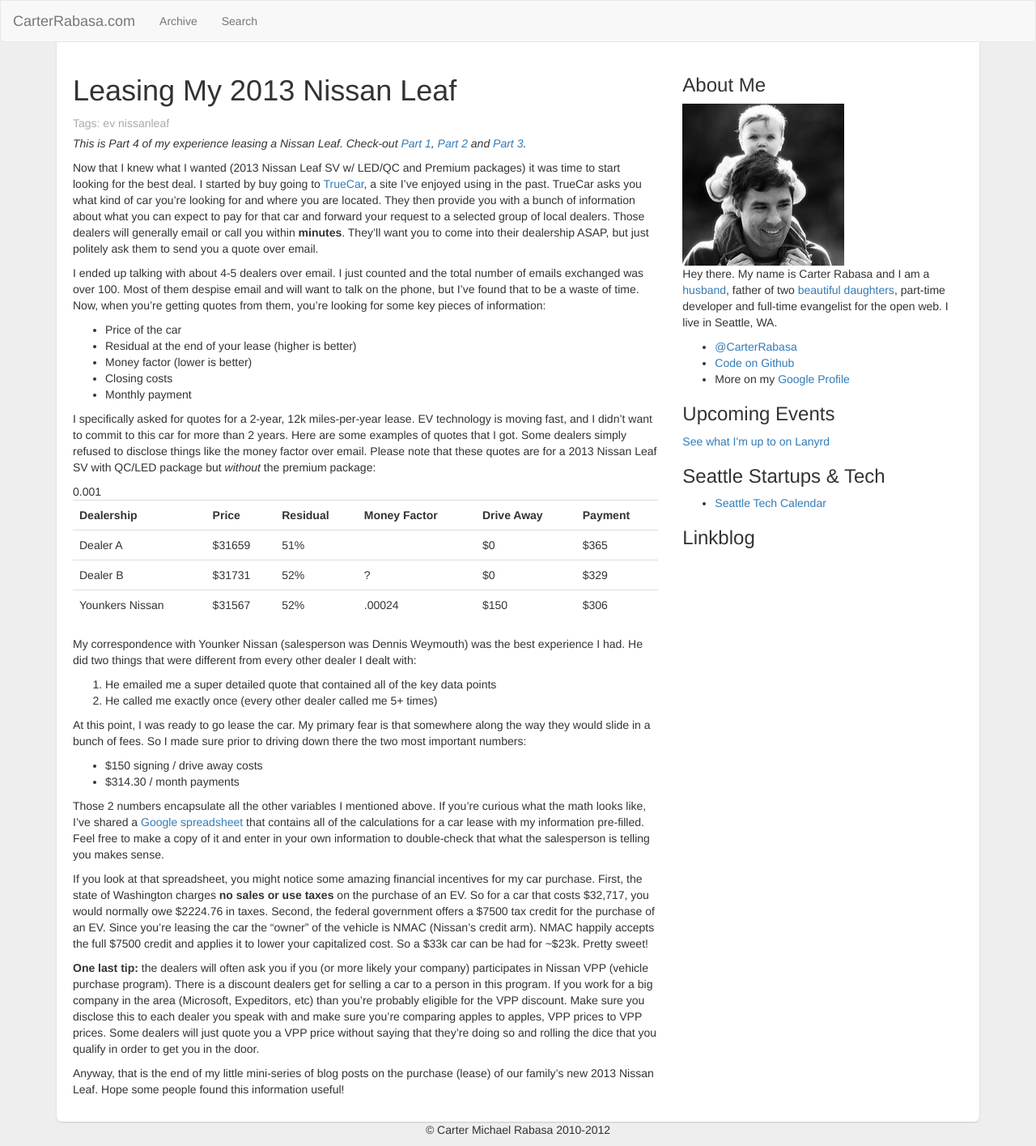
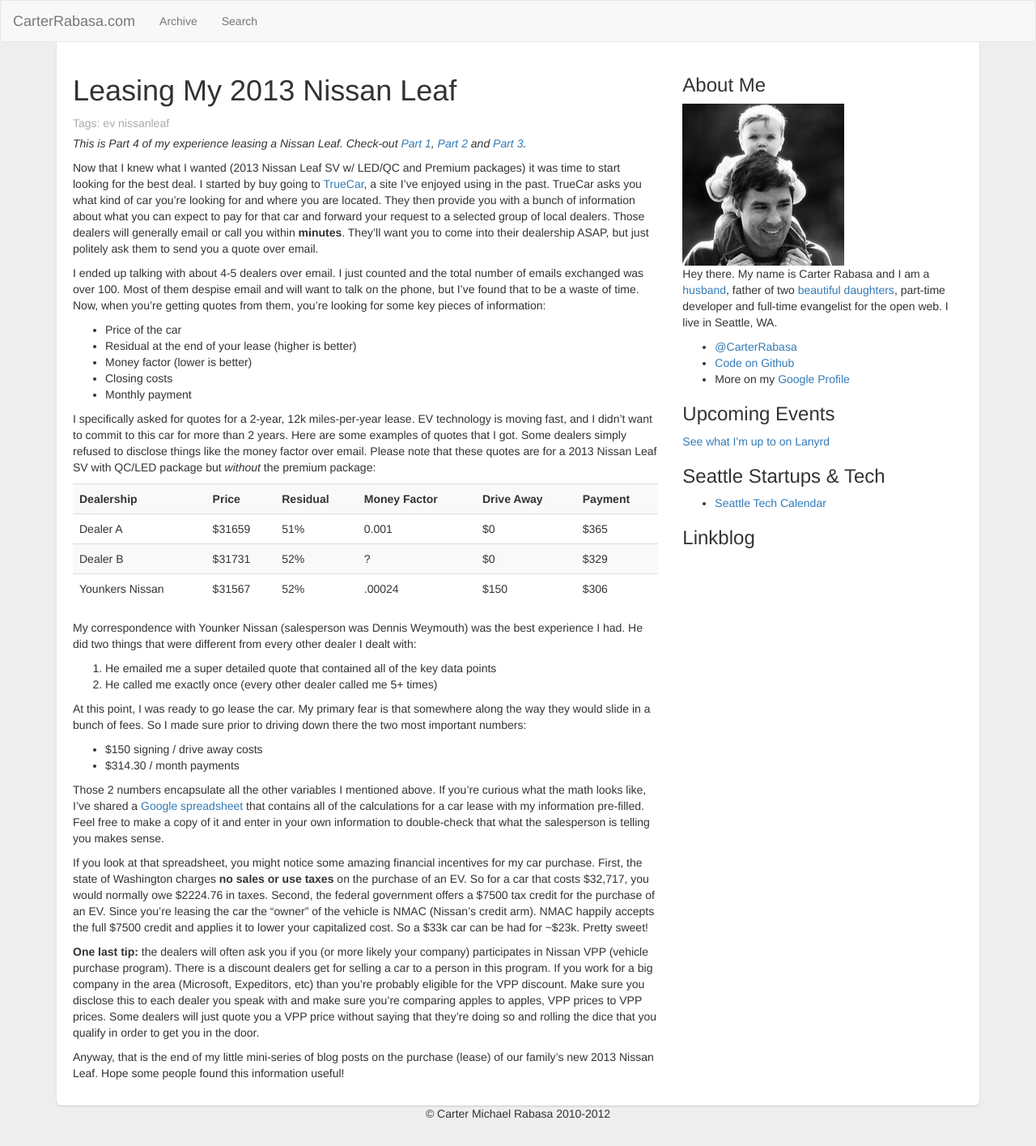
Before and after one commit to crtr0/carter.rabasa.com, a Jekyll site: the page built from _posts/2014-03-07-nissan-leaf-lease.md, in a window 1280 px wide. Shown: the whole page at 81% size. Built offline with Jekyll 4.4.1, drawn with Linux system fonts in a browser that asks for light colours; nearby versions of some CDN libraries; Markdown is read by kramdown in place of the engine named in the settings; a script that is not in the unit is left out; comment, search, counter and statistics services are not loaded.

Commit message:
Update 2014-03-07-nissan-leaf-lease.md

```diff
--- a/_posts/2014-03-07-nissan-leaf-lease.md
+++ b/_posts/2014-03-07-nissan-leaf-lease.md
@@ -19,9 +19,9 @@ I ended up talking with about 4-5 dealers over email. I just counted and the tot
 
 I specifically asked for quotes for a 2-year, 12k miles-per-year lease. EV technology is moving fast, and I didn't want to commit to this car for more than 2 years. Here are some examples of quotes that I got. Some dealers simply refused to disclose things like the money factor over email. Please note that these quotes are for a 2013 Nissan Leaf SV with QC/LED package but *without* the premium package:
 
-<table class="table">
+<table class="table table-striped table-border">
 <tr><th>Dealership</th><th>Price</th><th>Residual</th><th>Money Factor</th><th>Drive Away</th><th>Payment</th></tr>
-<tr><td>Dealer A</td><td>$31659</td><td>51%</td>0.001<td></td><td>$0</td><td>$365</td></tr>
+<tr><td>Dealer A</td><td>$31659</td><td>51%</td><td>0.001</td><td>$0</td><td>$365</td></tr>
 <tr><td>Dealer B</td><td>$31731</td><td>52%</td><td>?</td><td>$0</td><td>$329</td></tr>
 <tr><td>Younkers Nissan</td><td>$31567</td><td>52%</td><td>.00024</td><td>$150</td><td>$306</td></tr>
 </table>
```
